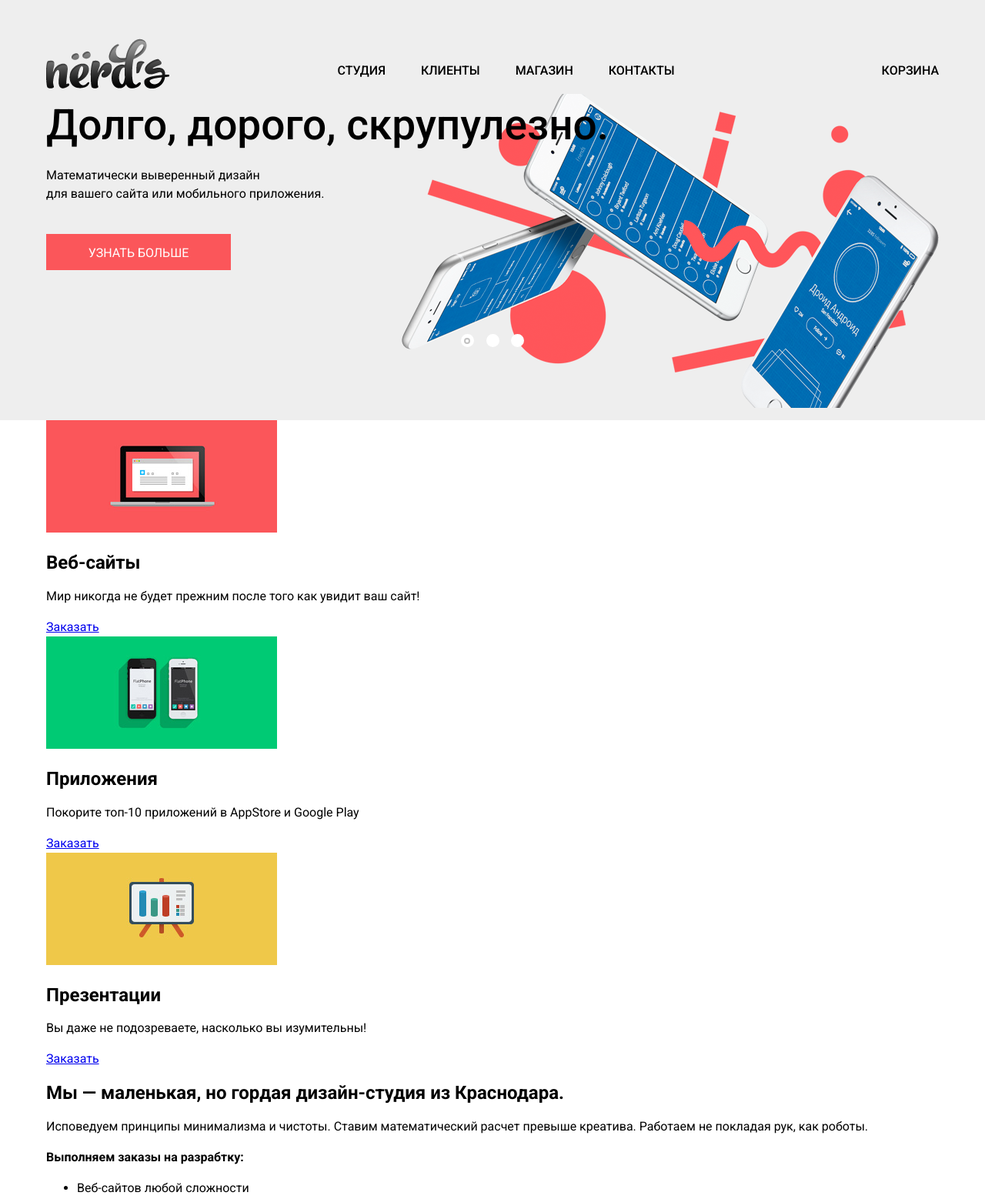
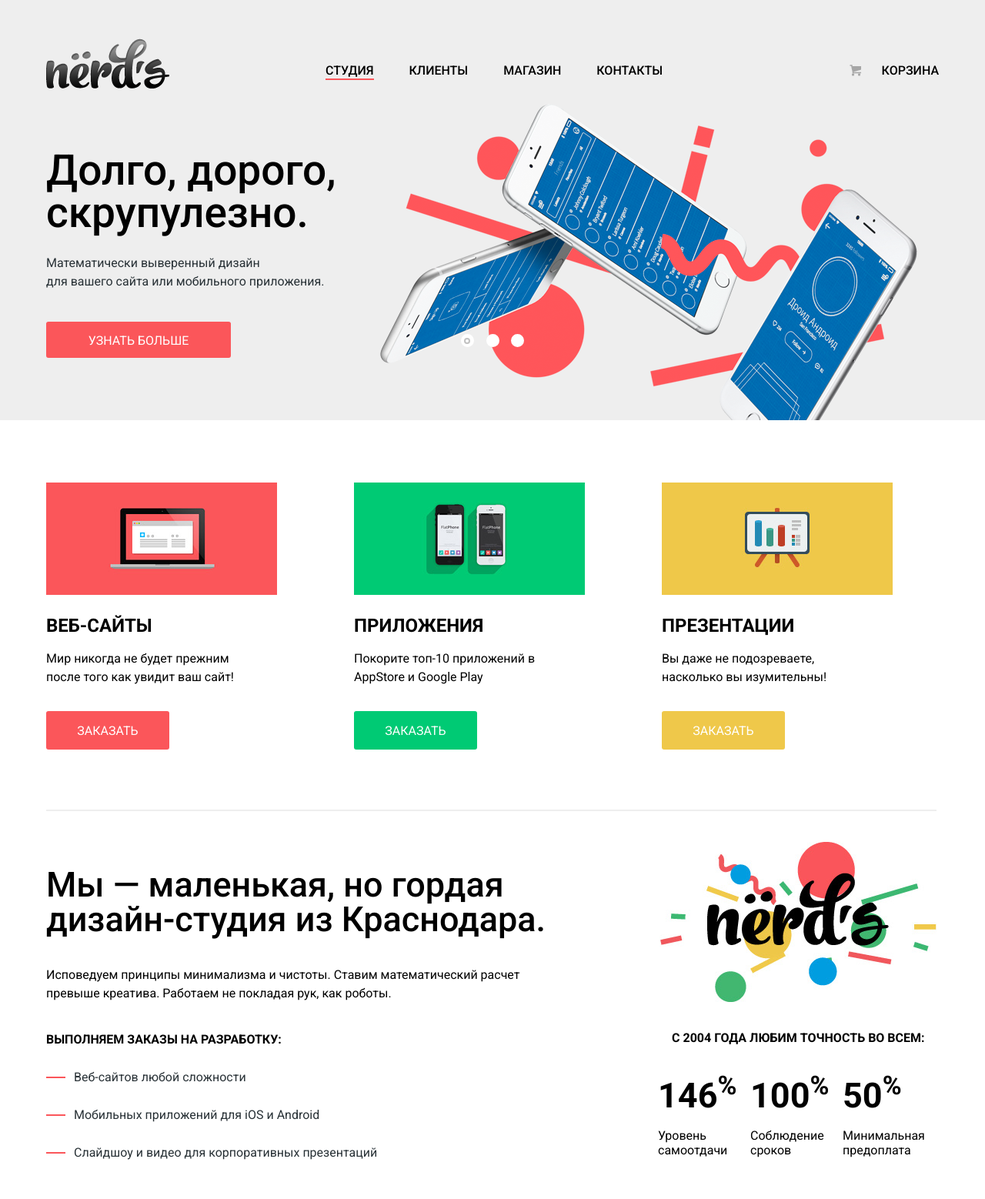
Before and after one commit to velyar/160638-nerds, a plain HTML site: page index.html in a window 1280 px wide. Shown: the top 1558 px of the page at 77% size. Drawn offline with Linux system fonts and the light colour scheme.

Commit message:
Стилизация index.html

```diff
--- a/css/style.css
+++ b/css/style.css
@@ -20,8 +20,13 @@ body {
     padding: 0 20px;
 }
 
+.hide_header {
+    font-size: 0px;
+}
+
 .main_header {
     background-color: #eeeeee;
+    margin-bottom: 81px;
 }
 
 .logo {
@@ -30,12 +35,20 @@ body {
     margin-top: 50px;
 }
 
+.logo a:hover {
+    opacity: 0.8;
+}
+
+.logo a:active {
+    opacity: 0.3;
+}
+
 .main_navigation {
     float: left;
-    width: 800px;
+    width: 660px;
     margin-top: 80px;
-    margin-left: 20px;
-    text-align: center;
+    margin-left: 145px;
+    background-color: #eeeeee;
 }
 
 .main_navigation ul {
@@ -48,10 +61,10 @@ body {
 
 .main_navigation li {
     display: inline-block;
+    padding: 0 23px;
     vertical-align: top;
     font-size: 16px;
     text-transform: uppercase;
-    padding: 0 23px;
 }
 
 .main_navigation a {
@@ -66,19 +79,55 @@ body {
     color: #000000;
 }
 
+.main_navigation a:hover,
+.basket a:hover {
+    color: #fb565a;
+}
+
+.main_navigation a:active,
+.basket a:active {
+    color: #c0c0c0;
+}
+
+.main_navigation .active::after {
+    position: absolute;
+    display: block;
+    content: "";
+    top: 22px;
+    width: 100%;
+    height: 2px;
+    background-color: #fb565a;
+}
+
 .basket {
     float: right;
     width: 160px;
     margin-top: 80px;
     text-align: right;
+    background-color: #eeeeee;
 }
 
 .basket a {
+    position: relative;
+    padding-left: 43px;
     text-transform: uppercase;
+}
+
+.basket a::before {
+    position: absolute;
+    display: block;
+    content: "";
+    top: 2px;
+    left: 1px;
+    background: url("../img/sprite.png") no-repeat;
+    width: 15px;
+    height: 15px;
+    background-position: -10px -10px;
 }
 
 .slider {
     position: relative;
+    background-color: #eeeeee;
     height: 424px;
     margin: 0 auto;
 }
@@ -139,14 +188,14 @@ body {
 
 .slide {
     position: absolute;
-    top: 0px;
-    left: 0px;
+    top: 0;
+    left: 0;
     width: 100%;
     height: 100%;
     overflow: hidden;
 }
 
-.slide_description {
+.slide_discription {
     font-size: 16px;
     line-height: 24px;
     margin-top: 72px;
@@ -178,39 +227,253 @@ body {
     text-align: center;
     text-decoration: none;
     background-color: #fb565a;
+    border-radius: 3px;
     border-top: 3px solid #fb565a;
+}
+
+.slides .slide_btn:hover {
+    background-color: #e74246;
+    border-top: 3px solid #e74246;
+}
+
+.slides .slide_btn:active {
+    background-color: rgb(215, 55, 59);
+    border-top: 3px solid #c13135;
+    color: rgba(255, 255, 255, 0.3);
 }
 
 .slide:nth-child(1) {
     background-image: url("../img/slide_1.png");
     background-repeat: no-repeat;
-    background-position: 100% -5px;
+    background-position: 434px 13px;
 }
 
 .slide:nth-child(2) {
     background-image: url("../img/slide_2.png");
     background-repeat: no-repeat;
-    background-position: 100% 0px;
+    background-position: 497px 1px;
 }
 
 .slide:nth-child(3) {
     background-image: url("../img/slide_3.png");
     background-repeat: no-repeat;
-    background-position: 100% -5px;
+    background-position: 400px 15px;
 }
 
 .slide {
     display: none;
 }
 
-#btn_1:checked ~ .slides .slide:nth-child(1) {
+#btn_1:checked ~ .slides .slide:nth-child(1),
+#btn_2:checked ~ .slides .slide:nth-child(2),
+#btn_3:checked ~ .slides .slide:nth-child(3) {
     display: block;
 }
 
-#btn_2:checked ~ .slides .slide:nth-child(2) {
-    display: block;
+.services {
+    margin-bottom: 75px;
 }
 
-#btn_3:checked ~ .slides .slide:nth-child(3) {
+.service_item {
+    float: left;
+    width: 300px;
+    height: 350px;
+    margin-right: 100px;
+}
+
+.service_item:last-child {
+    margin-right: 0;
+}
+
+.service_item h2 {
+    margin-top: 18px;
+    margin-bottom: 0;
+    font-size: 24px;
+    line-height: 30px;
+    font-weight: bold;
+    text-transform: uppercase;
+}
+
+.service_item p {
+    width: 250px;
+}
+
+.service_item .btn_order {
     display: block;
+    width: 160px;
+    margin-top: 32px;
+    padding-top: 11px;
+    padding-bottom: 12px;
+    text-align: center;
+    color: #ffffff;
+    text-decoration: none;
+    text-transform: uppercase;
+    background-color: #fb565a;
+    border-radius: 3px;
 }
+
+.service_item .btn_red {
+    background-color: #fb565a;
+    border-top: 3px solid #fb565a;
+}
+
+.service_item .btn_red:hover {
+    background-color: #e74246;
+    border-top: 3px solid #e74246;
+}
+
+.service_item .btn_red:active {
+    color: rgba(255, 255, 255, 0.3);
+    background-color: rgb(215, 55, 59);
+    border-top: 3px solid #c13135;
+}
+
+.service_item .btn_green {
+    background-color: #00ca74;
+    border-top: 3px solid #00ca74;
+}
+
+.service_item .btn_green:hover {
+    background-color: #00bc6c;
+    border-top: 3px solid #00bc6c;
+}
+
+.service_item .btn_green:active {
+    color: rgba(255, 255, 255, 0.3);
+    background-color: rgb(0, 170, 98);
+    border-top: 3px solid #009958;
+}
+
+.service_item .btn_yellow {
+    background-color: #efc84a;
+    border-top: 3px solid #efc84a;
+}
+
+.service_item .btn_yellow:hover {
+    background-color: #eab534;
+    border-top: 3px solid #eab534;
+}
+
+.service_item .btn_yellow:active {
+    color: rgba(255, 255, 255, 0.3);
+    background-color: rgb(229, 167, 34);
+    border-top: 3px solid #ce961f;
+}
+
+.about_us {
+    border-top: 2px solid #eeeeee;
+}
+
+.about_us_left {
+    float: left;
+    width: 750px;
+    margin-top: 36px;
+}
+
+.about_us_left h2 {
+    font-size: 45px;
+    line-height: 45px;
+    font-weight: 500;
+    font-family: "Roboto", "Arial", sans-serif;
+    color: #000000;
+}
+
+.about_us_left p {
+    width: 650px;
+}
+
+.about_us_left b {
+    display: block;
+    margin-top: 36px;
+    text-transform: uppercase;
+}
+
+.about_us_left ul {
+    margin-top: 0px;
+    margin-left: 0px;
+    padding-left: 36px;
+}
+
+.about_us_left li {
+    position: relative;
+    padding-top: 25px;
+    list-style-type: none;
+    color: #283136;
+}
+
+.about_us_left li::before {
+    position: absolute;
+    top: 36px;
+    left: -36px;
+    display: block;
+    width: 25px;
+    height: 2px;
+    content: "";
+    background-color: #fb565a;
+
+}
+
+.about_us_right {
+    float: right;
+    margin-top: 40px;
+    margin-left: 45px;
+    text-align: right;
+}
+
+.about_us_right img {
+    margin-left: -10px;
+}
+
+.about_us_right b {
+    display: block;
+    margin-top: 28px;
+    margin-left: 8px;
+    padding-top: 0px;
+    padding-bottom: 0px;
+    padding-left: 10px;
+    text-align: left;
+    text-transform: uppercase;
+}
+
+.about_us_right ul {
+    padding-left: 0px;
+    padding-right: 22px;
+    list-style-type: none;
+}
+
+.about_us_right .percent {
+    margin-top: 35px;
+    font-size: 45px;
+    font-weight: bold;
+}
+
+.about_us_right li,
+.advantage p {
+    text-align: left;
+}
+
+.advantage p {
+    margin-top: 30px;
+    margin-left: 0px;
+    padding-left: 0px;
+    font-weight: 100;
+    line-height: 19px;
+}
+
+.about_us_right li:first-child {
+    margin-left: 0px;
+    padding-left: 0px;
+}
+
+.about_us_right li {
+    margin-left: 20px;
+}
+
+.advantages .advantage {
+    float: left;
+    width: 100px;
+}
+
+.advantage li {
+    margin-left: 0px;
+}
--- a/index.html
+++ b/index.html
@@ -3,6 +3,7 @@
   <head>
     <meta charset="utf-8">
     <link rel="stylesheet" href="https://fonts.googleapis.com/css?family=Roboto:400,500,700&amp;subset=cyrillic">
+    <link rel="stylesheet" href="css/normalize.css">
     <link rel="stylesheet" href="css/style.css">
     <title>HTML Academy: Нёрдс</title>
   </head>
@@ -17,7 +18,7 @@
             <nav class="main_navigation">
                 <ul>
                     <li>
-                        <a href="#">Студия</a>
+                        <a class="active" href="#">Студия</a>
                     </li>
                     <li>
                         <a href="#">Клиенты</a>
@@ -72,7 +73,7 @@
                     <div class="slide">
                         <div class="slide_discription">
                             <div class="slide_title">
-                                Только ночь, только хардкор
+                                Только ночь,<br> только хардкор
                             </div>
                             <p>
                                 Работать ночью, как все? Мы против этого.<br>
@@ -112,7 +113,7 @@
                 <p>Исповедуем принципы минимализма и чистоты. Ставим математический расчет
                     превыше креатива. Работаем не покладая рук, как роботы.
                 </p>
-                <b>Выполняем заказы на разрабтку:</b>
+                <b>Выполняем заказы на разработку:</b>
                 <ul>
                     <li>Веб-сайтов любой сложности</li>
                     <li>Мобильных приложений для iOS и Android</li>
@@ -122,20 +123,20 @@
             <div class="about_us_right">
                 <img src="img/about_us_right.jpg" width="360" height="208" alt="О нас">
                 <b>С 2004 года любим точность во всем:</b>
-                <div class="advantages clearfix">
-                    <div class="advantage">
-                        <p class="percent">146<sup>%</sup></p>
+                <ul class="advantages clearfix">
+                    <li class="advantage">
+                        <div class="percent">146<sup>%</sup></div>
                         <p>Уровень самоотдачи</p>
-                    </div>
-                    <div class="advantage">
-                        <p class="percent">100<sup>%</sup></p>
+                    </li>
+                    <li class="advantage">
+                        <div class="percent">100<sup>%</sup></div>
                         <p>Соблюдение сроков</p>
-                    </div>
-                    <div class="advantage">
-                        <p class="percent">50<sup>%</sup></p>
+                    </li>
+                    <li class="advantage">
+                        <div class="percent">50<sup>%</sup></div>
                         <p>Минимальная предоплата</p>
-                    </div>
-                </div>
+                    </li>
+                </ul>
             </div>
         </section>
         <section class="portfolio">
```
Also changed, not shown: css/normalize.css (added).
